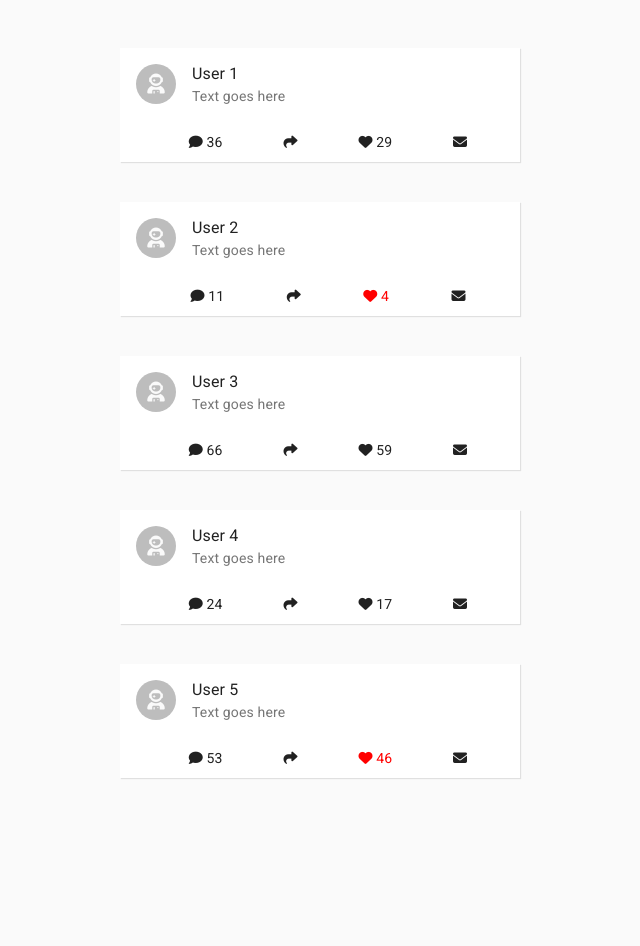
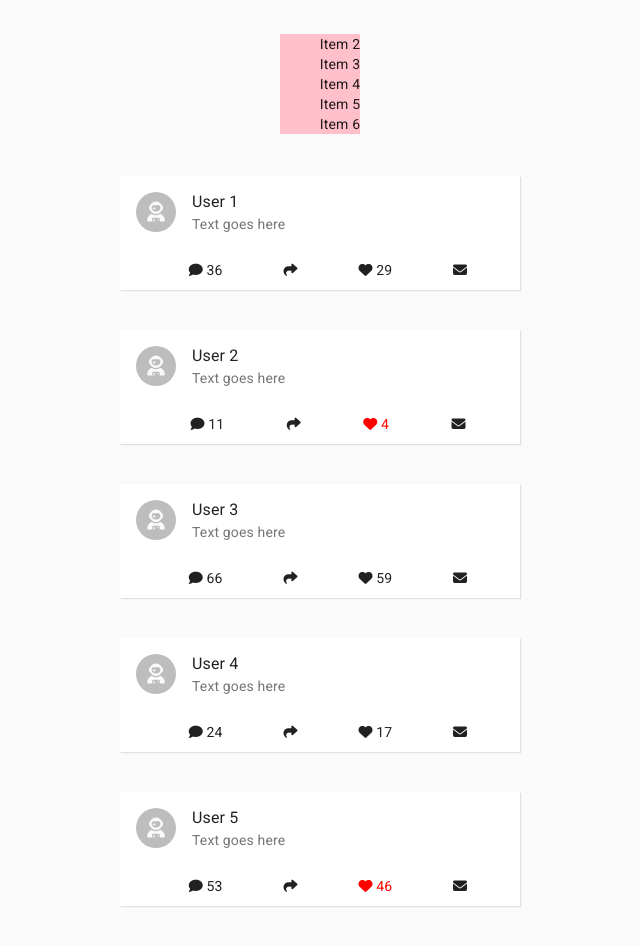
Before and after one commit to Entali/optimistic-ui, a React (Create React App) app: page / in a window 1280 px wide. Shown: the top 946 px of the page, without its empty margins (320-960 px from the left). Before the commit the page ends 846 px from the top, so only its background shows below. Built offline with nearby package versions, Linux system fonts and the light colour scheme.

Commit message:
trying aphrodite for css in js

```diff
--- a/package.json
+++ b/package.json
@@ -8,6 +8,7 @@
     "@testing-library/jest-dom": "^4.2.4",
     "@testing-library/react": "^9.3.2",
     "@testing-library/user-event": "^7.1.2",
+    "aphrodite": "^2.4.0",
     "react": "^16.13.1",
     "react-dom": "^16.13.1",
     "react-scripts": "3.4.3"
--- a/src/App.css
+++ b/src/App.css
@@ -1,6 +1,8 @@
 .App {
   display: flex;
+  flex-direction: column;
   justify-content: center;
+  align-items: center;
   padding: 20px;
 }
 
--- a/src/App.js
+++ b/src/App.js
@@ -5,6 +5,7 @@ import ListItem from "@material-ui/core/ListItem";
 import ListItemAvatar from "@material-ui/core/ListItemAvatar";
 import Avatar from "@material-ui/core/Avatar";
 import ListItemText from "@material-ui/core/ListItemText";
+import {StyleSheet, css} from "aphrodite";
 import './App.css';
 
 const initialState = {
@@ -118,14 +119,14 @@ class App extends Component {
         <div
             className={classes.likeButton}
             onClick={!isLoading ? onClick(id, isLoading) : null}
-            style={{ pointerEvents: isLoading ? 'none' : 'all' }}
+            style={{pointerEvents: isLoading ? 'none' : 'all'}}
         >
           <span
               style={
                 {color: likes && likedPosts.includes(id) ? 'red' : 'inherit'}
               }
           >
-            <i className="fas fa-heart" />
+            <i className="fas fa-heart"/>
             &nbsp;
             <span>{likes}</span>
           </span>
@@ -167,6 +168,7 @@ class App extends Component {
     const {items} = state;
     return (
         <section className="App">
+          <PlainList />
           <List className={classes.root}>
             {renderItems(items)}
           </List>
@@ -175,4 +177,35 @@ class App extends Component {
   }
 }
 
+const style = StyleSheet.create({
+  list: {
+    listStyle: 'none',
+    backgroundColor: 'pink',
+
+    ':hover': {
+      backgroundColor: 'black'
+    }
+  }
+})
+
+class PlainList extends Component {
+  state = {
+    items: [1, 2, 3, 4, 5].map((i) => ({
+      id: i + 1,
+      title: `Item ${i + 1}`
+    }))
+  }
+
+  render() {
+    const {items} = this.state;
+    return items && items.length && (
+        <ul className={css(style.list)}>
+          {items.map(({id, title}) => (
+            <li key={`${id}-${title}`}>{title}</li>
+          ))}
+        </ul>
+    )
+  }
+}
+
 export default withStyles(useStyles)(App);
```
Also changed, not shown: 1 other file (tests, documents, lock files or other folders).
